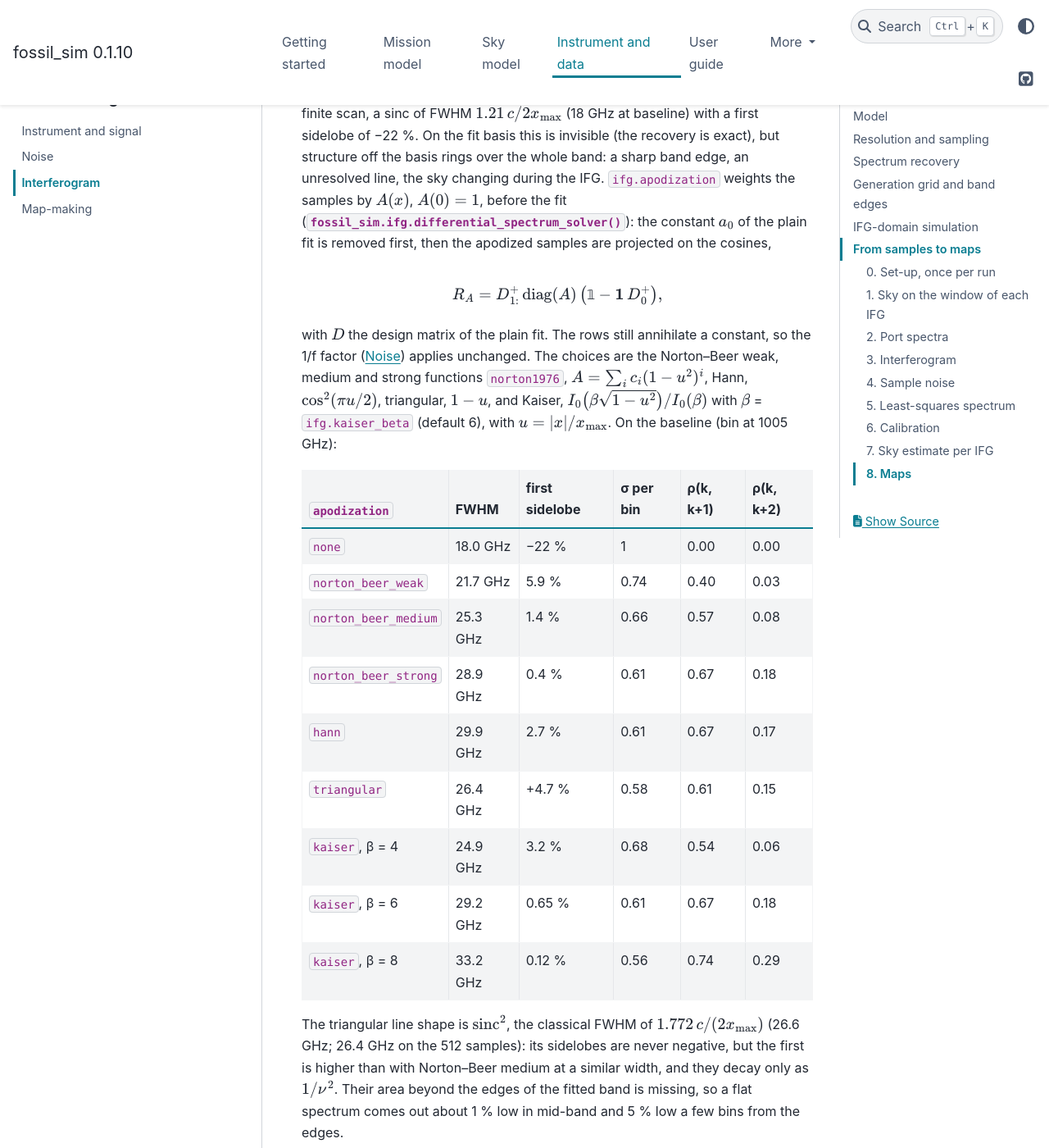
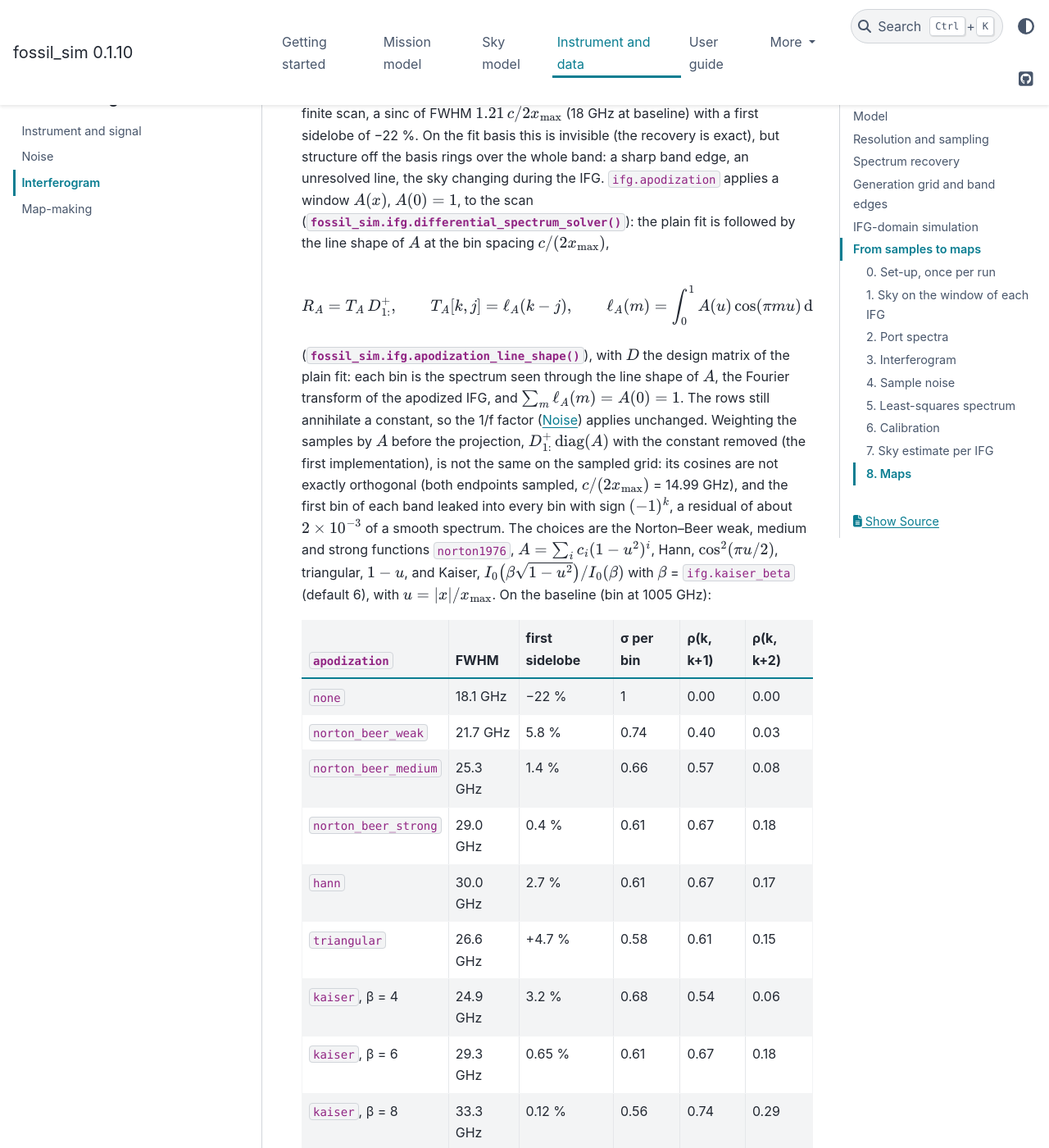
Before and after one commit to paganol/fossil_sim, a Sphinx documentation site: the page built from docs/concepts/interferogram.md, in a window 1280 px wide and 1400 px high, scrolled down 1639 px. Shown: the whole window at 82% size. Built offline with Sphinx 7.4.7 and the PyData theme 0.15.4, drawn with Linux system fonts in a browser that asks for light colours; pages that are not in the unit, such as notebooks, are missing from menus; cross-references to code outside the pages are shown as plain code; some of the changed text lies outside the part shown.

Commit message:
Apodization as the line shape after the least-squares fit
The apodized solver weighted the samples by A before projecting on the
cosines. The sampled OPD grid is not exactly orthogonal (both endpoints
sampled, c / (2 x_max) = 14.99 GHz), so this leaked the first bin of each
DU band into every bin with sign (-1)^k: a smooth spectrum came back with
an alternating residual of ~2e-3 (1e3-1e4 Jy/sr on region-averaged step2
maps).

The plain fit is now followed by the line shape of A at the bin spacing,
T[k, j] = l(k - j), l(m) = int_0^1 A(u) cos(pi m u) du
(apodization_line_shape). The apodized spectrum of a smooth input is that
input through l to 1e-9; line shapes, noise per bin and correlations are
unchanged to 0.1 GHz / two digits. No change without apodization.

Co-Authored-By: Claude Opus 5.5 <noreply@anthropic.com>

```diff
--- a/docs/concepts/interferogram.md
+++ b/docs/concepts/interferogram.md
@@ -64,17 +64,25 @@ finite scan, a sinc of FWHM $1.21\,c/2x_\mathrm{max}$ (18 GHz at baseline)
 with a first sidelobe of −22 %. On the fit basis this is invisible (the
 recovery is exact), but structure off the basis rings over the whole band:
 a sharp band edge, an unresolved line, the sky changing during the IFG.
-`ifg.apodization` weights the samples by $A(x)$, $A(0) = 1$, before the fit
-({func}`fossil_sim.ifg.differential_spectrum_solver`): the constant $a_0$ of
-the plain fit is removed first, then the apodized samples are projected on
-the cosines,
+`ifg.apodization` applies a window $A(x)$, $A(0) = 1$, to the scan
+({func}`fossil_sim.ifg.differential_spectrum_solver`): the plain fit is
+followed by the line shape of $A$ at the bin spacing $c/(2x_\mathrm{max})$,
 
 $$
-R_A = D^+_{1:}\,\mathrm{diag}(A)\,\bigl(\mathbb 1 - \mathbf 1\,D^+_{0}\bigr),
+R_A = T_A\,D^+_{1:}, \qquad T_A[k, j] = \ell_A(k - j), \qquad
+\ell_A(m) = \int_0^1 A(u)\cos(\pi m u)\,\mathrm du
 $$
 
-with $D$ the design matrix of the plain fit. The rows still annihilate a
-constant, so the 1/f factor ({doc}`noise`) applies unchanged. The choices
+({func}`fossil_sim.ifg.apodization_line_shape`), with $D$ the design matrix
+of the plain fit: each bin is the spectrum seen through the line shape of
+$A$, the Fourier transform of the apodized IFG, and $\sum_m \ell_A(m) =
+A(0) = 1$. The rows still annihilate a constant, so the 1/f factor
+({doc}`noise`) applies unchanged. Weighting the samples by $A$ before the
+projection, $D^+_{1:}\,\mathrm{diag}(A)$ with the constant removed (the
+first implementation), is not the same on the sampled grid: its cosines are
+not exactly orthogonal (both endpoints sampled, $c/(2x_\mathrm{max})$ =
+14.99 GHz), and the first bin of each band leaked into every bin with sign
+$(-1)^k$, a residual of about $2\times10^{-3}$ of a smooth spectrum. The choices
 are the Norton–Beer weak, medium and strong functions {cite}`norton1976`,
 $A = \sum_i c_i (1 - u^2)^i$, Hann, $\cos^2(\pi u/2)$, triangular,
 $1 - u$, and Kaiser, $I_0\bigl(\beta\sqrt{1 - u^2}\bigr)/I_0(\beta)$ with
@@ -82,18 +90,18 @@ $\beta$ = `ifg.kaiser_beta` (default 6), with $u = |x|/x_\mathrm{max}$. On the b
 
 | `apodization` | FWHM | first sidelobe | σ per bin | ρ(k, k+1) | ρ(k, k+2) |
 |---|---|---|---|---|---|
-| `none` | 18.0 GHz | −22 % | 1 | 0.00 | 0.00 |
-| `norton_beer_weak` | 21.7 GHz | 5.9 % | 0.74 | 0.40 | 0.03 |
+| `none` | 18.1 GHz | −22 % | 1 | 0.00 | 0.00 |
+| `norton_beer_weak` | 21.7 GHz | 5.8 % | 0.74 | 0.40 | 0.03 |
 | `norton_beer_medium` | 25.3 GHz | 1.4 % | 0.66 | 0.57 | 0.08 |
-| `norton_beer_strong` | 28.9 GHz | 0.4 % | 0.61 | 0.67 | 0.18 |
-| `hann` | 29.9 GHz | 2.7 % | 0.61 | 0.67 | 0.17 |
-| `triangular` | 26.4 GHz | +4.7 % | 0.58 | 0.61 | 0.15 |
+| `norton_beer_strong` | 29.0 GHz | 0.4 % | 0.61 | 0.67 | 0.18 |
+| `hann` | 30.0 GHz | 2.7 % | 0.61 | 0.67 | 0.17 |
+| `triangular` | 26.6 GHz | +4.7 % | 0.58 | 0.61 | 0.15 |
 | `kaiser`, β = 4 | 24.9 GHz | 3.2 % | 0.68 | 0.54 | 0.06 |
-| `kaiser`, β = 6 | 29.2 GHz | 0.65 % | 0.61 | 0.67 | 0.18 |
-| `kaiser`, β = 8 | 33.2 GHz | 0.12 % | 0.56 | 0.74 | 0.29 |
+| `kaiser`, β = 6 | 29.3 GHz | 0.65 % | 0.61 | 0.67 | 0.18 |
+| `kaiser`, β = 8 | 33.3 GHz | 0.12 % | 0.56 | 0.74 | 0.29 |
 
 The triangular line shape is $\mathrm{sinc}^2$, the classical FWHM of
-$1.772\,c/(2x_\mathrm{max})$ (26.6 GHz; 26.4 GHz on the 512 samples): its
+$1.772\,c/(2x_\mathrm{max})$ (26.6 GHz): its
 sidelobes are never negative, but the first is higher than with Norton–Beer
 medium at a similar width, and they decay only as $1/\nu^2$. Their area
 beyond the edges of the fitted band is missing, so a flat spectrum comes out
@@ -117,7 +125,8 @@ not correct it.
 
 Effect on the systematics of the generation grid (3 GHz grid, 600 science
 IFGs at $|b| < 2°$ in the first Cooler cycle, no noise; sky estimate, the
-mean of L and R):
+mean of L and R; obtained with the first implementation, samples weighted
+before the projection, to be recomputed):
 
 - **Sky change during the IFG, top-hat bands.** The modulated part falls
   10–40 times inside the HF band with Norton–Beer medium or Hann (Hann:
@@ -446,13 +455,12 @@ equal to the instrument grid the input lies on the fit basis and, noise
 aside, $d = g\,[s(I_1 - I_2) + o]$ exactly; on a finer grid $d$ is a weighted
 bin average, with leakage and out-of-band signal (above).
 
-With `ifg.apodization` set (above), the constant of the plain fit is removed
-first, then the samples are weighted by the window $A(x_j)$ and projected on
-the cosines:
+With `ifg.apodization` set (above), the plain fit is followed by the line
+shape of the window $A$ at the bin spacing:
 
 $$
-R = \frac{D^+_{1:}\,\mathrm{diag}\big(A(x_j)\big)\,
-\big(\mathbb 1_N - \mathbf 1\,D^+_0\big)}{m\,\Delta\nu_\mathrm{inst}}.
+R = \frac{T_A\,D^+_{1:}}{m\,\Delta\nu_\mathrm{inst}}, \qquad
+T_A[k, j] = \int_0^1 A(u)\cos\bigl(\pi (k - j) u\bigr)\,\mathrm du.
 $$
 
 The rows of $R$ still annihilate a constant, but each bin is now the spectrum
```
Also changed, not shown: CHANGELOG.md (+11 -0 lines), docs/validation.md (+3 -1 lines), 2 other files.
